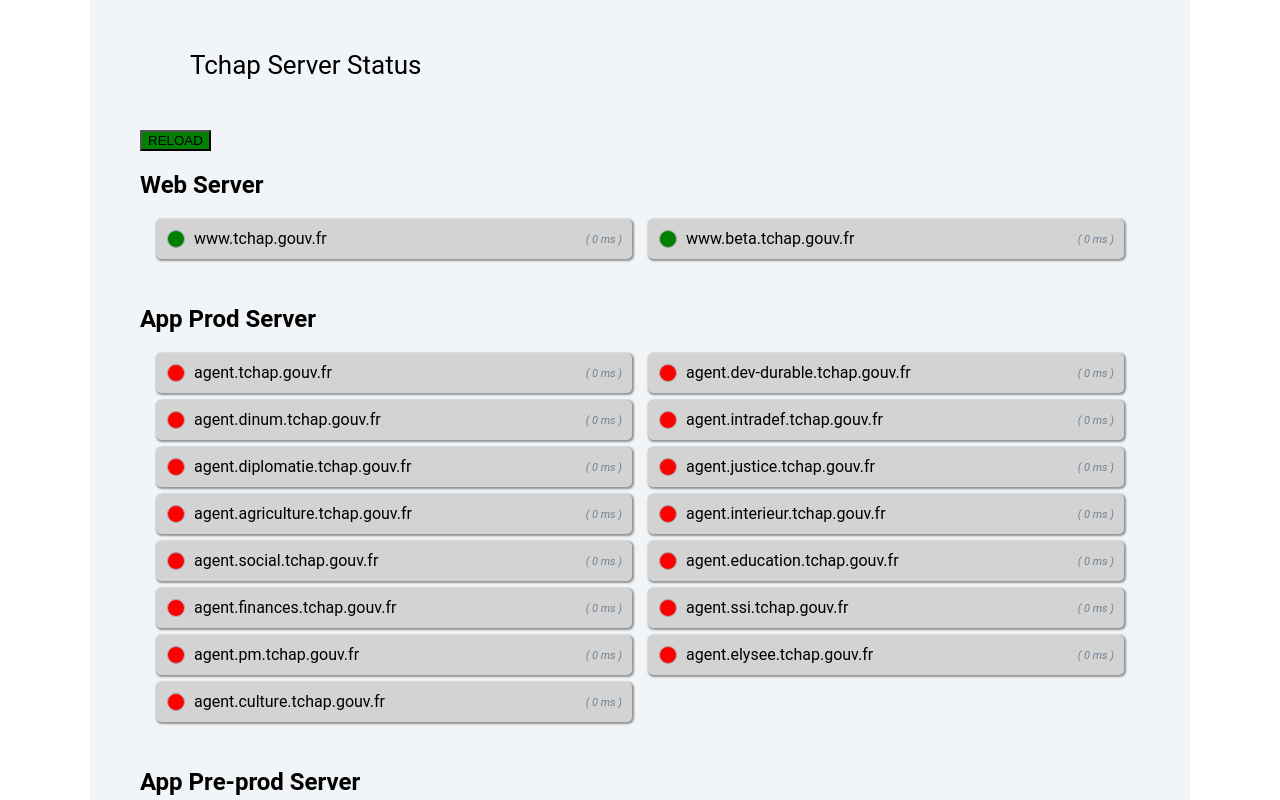
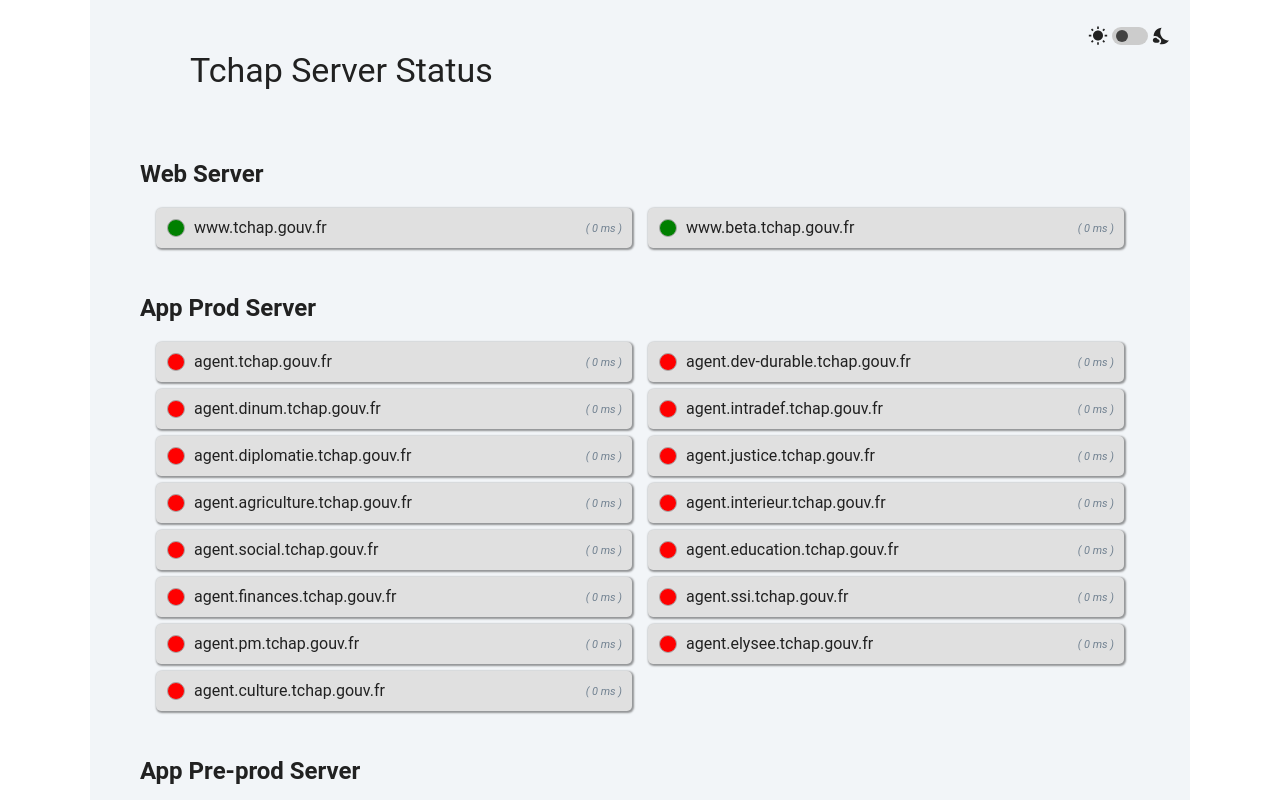
Before and after one commit to Yoshiin/tchap-websites, a React app in the folder tchap-status/: page / in a window 1280 px wide. Shown: the top 800 px of the page. Built offline with nearby package versions, Linux system fonts and the light colour scheme; no server answers.

Commit message:
Update tchap-status

```diff
--- a/tchap-status/package.json
+++ b/tchap-status/package.json
@@ -43,6 +43,8 @@
     "webpack-merge": "^5.7.3"
   },
   "dependencies": {
+    "@material-ui/core": "^4.12.1",
+    "@material-ui/icons": "^4.11.2",
     "prop-types": "^15.7.2",
     "react": "^17.0.1",
     "react-dom": "^17.0.1",
--- a/tchap-status/res/css/components/Home.scss
+++ b/tchap-status/res/css/components/Home.scss
@@ -2,8 +2,13 @@
     padding: 0 50px 10px 50px;
 }
 .tc_Home_title {
-    font-size: 26px;
+    font-size: 34px;
     padding: 50px;
+    color: var(--text-color);
+}
+
+.tc_ServerBlock_title {
+    color: var(--text-color);
 }
 
 .tc_Home_block {
@@ -17,3 +22,76 @@
 .tc_Home_btn_nok {
     background-color: green;
 }
+
+.tc_Home_switch {
+    float: right;
+    margin-top: -36px;
+    margin-right: -82px;
+}
+
+/* The switch - the box around the slider */
+.switch {
+    position: relative;
+    display: inline-block;
+    width: 36px;
+    height: 18px;
+    margin-left: 4px;
+    margin-right: 4px;
+    top: -1px;
+}
+
+/* Hide default HTML checkbox */
+.switch input {
+    opacity: 0;
+    width: 0;
+    height: 0;
+    position: absolute;
+}
+
+/* The slider */
+.slider {
+    position: absolute;
+    cursor: pointer;
+    top: 0;
+    left: 0;
+    right: 0;
+    bottom: 0;
+    background-color: #ccc;
+    -webkit-transition: .4s;
+    transition: .4s;
+}
+
+.slider:before {
+    position: absolute;
+    content: "";
+    height: 12px;
+    width: 12px;
+    left: 4px;
+    bottom: 3px;
+    background-color: var(--slider-round-color);
+    -webkit-transition: .4s;
+    transition: .4s;
+}
+
+input:checked + .slider {
+    background-color: #7e57c2;
+}
+
+input:focus + .slider {
+    box-shadow: 0 0 1px #7e57c2;
+}
+
+input:checked + .slider:before {
+    -webkit-transform: translateX(16px);
+    -ms-transform: translateX(16px);
+    transform: translateX(16px);
+}
+
+/* Rounded sliders */
+.slider.round {
+    border-radius: 34px;
+}
+
+.slider.round:before {
+    border-radius: 50%;
+}
--- a/tchap-status/res/css/components/ServerStatus.scss
+++ b/tchap-status/res/css/components/ServerStatus.scss
@@ -1,7 +1,7 @@
 .tc_ServerStatus {
     width: 100%;
     height: 40px;
-    background-color: lightgray;
+    background-color: var(--server-status-bg-color);
     border-radius: 5px;
     -webkit-box-shadow: 1px 1px 2px 1px rgba(0,0,0,0.4);
     box-shadow: 1px 1px 2px 1px rgba(0,0,0,0.4);
@@ -17,6 +17,7 @@
     top: -21px;
     width: 100%;
     left: 38px;
+    color: var(--text-color);
 }
 
 .tc_ServerStatus_status {
@@ -45,6 +46,6 @@
     right: 48px;
     font-size: 11px;
     font-style: italic;
-    color: slategrey;
+    color: var(--server-status-time-color);
     margin-left: 6px;
 }
--- a/tchap-status/res/css/index.scss
+++ b/tchap-status/res/css/index.scss
@@ -1,5 +1,7 @@
 @import "components/Home";
 @import "components/ServerStatus";
+@import "themes/dark-theme";
+@import "themes/light-theme";
 
 html, body {
     width: 100%;
@@ -9,10 +11,15 @@
       sans-serif;
     -webkit-font-smoothing: antialiased;
     -moz-osx-font-smoothing: grayscale;
+  background-color: var(--body-bg-color);
 }
 
 #root {
   width: 1100px;
-  background-color: #f2f5f8;
+  background-color: var(--bg-color);
   margin: 0 auto 0 auto;
 }
+
+.icon-color {
+  color: var(--icon-color);
+}
--- /dev/null
+++ b/tchap-status/res/css/themes/dark-theme.scss
@@ -0,0 +1,9 @@
+:root[data-theme="theme-dark"] {
+  --body-bg-color: #616161;
+  --icon-color: #e0e0e0;
+  --slider-round-color: #bdbdbd;
+  --text-color: #f5f5f5;
+  --bg-color: #424242;
+  --server-status-bg-color: #616161;
+  --server-status-time-color: #bdbdbd;
+}
--- /dev/null
+++ b/tchap-status/res/css/themes/light-theme.scss
@@ -0,0 +1,9 @@
+:root[data-theme="theme-light"] {
+  --body-bg-color: #ffffff;
+  --icon-color: #212121;
+  --slider-round-color: #424242;
+  --text-color: #212121;
+  --bg-color: #f2f5f8;
+  --server-status-bg-color: #e0e0e0;
+  --server-status-time-color: slategrey;
+}
--- a/tchap-status/src/components/Home.js
+++ b/tchap-status/src/components/Home.js
@@ -1,27 +1,13 @@
 import React from "react";
 import { Grid, Row, Col } from 'react-flexbox-grid';
 import ServerBlock from "./ServerBlock";
+import WbSunnyIcon from '@material-ui/icons/WbSunny';
+import NightsStayIcon from '@material-ui/icons/NightsStay';
 
 export default class Home extends React.Component {
 
-    constructor(props) {
-        super(props);
-        this.state = {
-            reload: false,
-            isReloadEnabled: false,
-        }
-    }
 
-    componentDidMount() {
-        const html = document.querySelector('html');
-        html.dataset.theme = `theme-light`;
-        if (typeof localStorage !== 'undefined') {
-            let isSet = localStorage.getItem('isReloadEnabled');
-            this.setState({
-                isReloadEnabled: isSet,
-            });
-        }
-    }
+    /*
 
     onReloadChange() {
         if (typeof localStorage !== 'undefined') {
@@ -39,29 +25,76 @@
         });
     }
 
-    switchTheme(theme) {
-        html.dataset.theme = `theme-${theme}`;
+    render :
+
+                <button className={btnClasses}>RELOAD</button>
+     */
+
+
+    constructor(props) {
+        super(props);
+        this.switchTheme = this.switchTheme.bind(this);
+        this.state = {
+            reload: false,
+            isReloadEnabled: false,
+            theme: "theme-light",
+        }
+    }
+
+    componentDidMount() {
+        if (typeof localStorage !== 'undefined') {
+            const theme = localStorage.getItem('theme') || "theme-light";
+            this.setTheme(theme);
+
+            let isSet = localStorage.getItem('isReloadEnabled');
+            this.setState({
+                isReloadEnabled: isSet,
+            });
+        }
+    }
+
+    setTheme(theme) {
+        const html = document.querySelector('html');
+        html.dataset.theme = theme;
+        this.setState({theme: theme});
+        localStorage.setItem('theme', theme);
+    }
+
+    switchTheme(event) {
+        const theme = event.target.checked ? "theme-dark" : "theme-light";
+        this.setTheme(theme);
     }
 
     render() {
         let btnClasses = this.state.isReloadEnabled ? "tc_Home_btn" :"tc_Home_btn_nok";
+        const isDarkTheme = this.state.theme === "theme-dark";
         return (
             <div className="tc_Home">
                 <div className="tc_Home_title">
                     Tchap Server Status
+                    <div className="tc_Home_switch">
+                        <WbSunnyIcon fontSize="small" className="icon-color" />
+                        <label className="switch">
+                            <input type="checkbox"
+                                name="theme-switcher"
+                                checked={isDarkTheme}
+                                onChange={this.switchTheme} />
+                                <span className="slider round"/>
+                        </label>
+                        <NightsStayIcon fontSize="small" className="icon-color" />
+                    </div>
                 </div>
 
-                <button className={btnClasses}>RELOAD</button>
-                <h2>Web Server</h2>
+                <h2 className="tc_ServerBlock_title">Web Server</h2>
                 <ServerBlock configName="webServer" reload={this.state.reload} />
                 <br />
-                <h2>App Prod Server</h2>
+                <h2 className="tc_ServerBlock_title">App Prod Server</h2>
                 <ServerBlock configName="prodServer" reload={this.state.reload} />
                 <br />
-                <h2>App Pre-prod Server</h2>
+                <h2 className="tc_ServerBlock_title">App Pre-prod Server</h2>
                 <ServerBlock configName="preprodServer" reload={this.state.reload} />
                 <br />
-                <h2>MCS</h2>
+                <h2 className="tc_ServerBlock_title">MCS</h2>
                 <ServerBlock configName="avServer" reload={this.state.reload} />
                 <br />
             </div>
```
Also changed, not shown: 1 other file.
